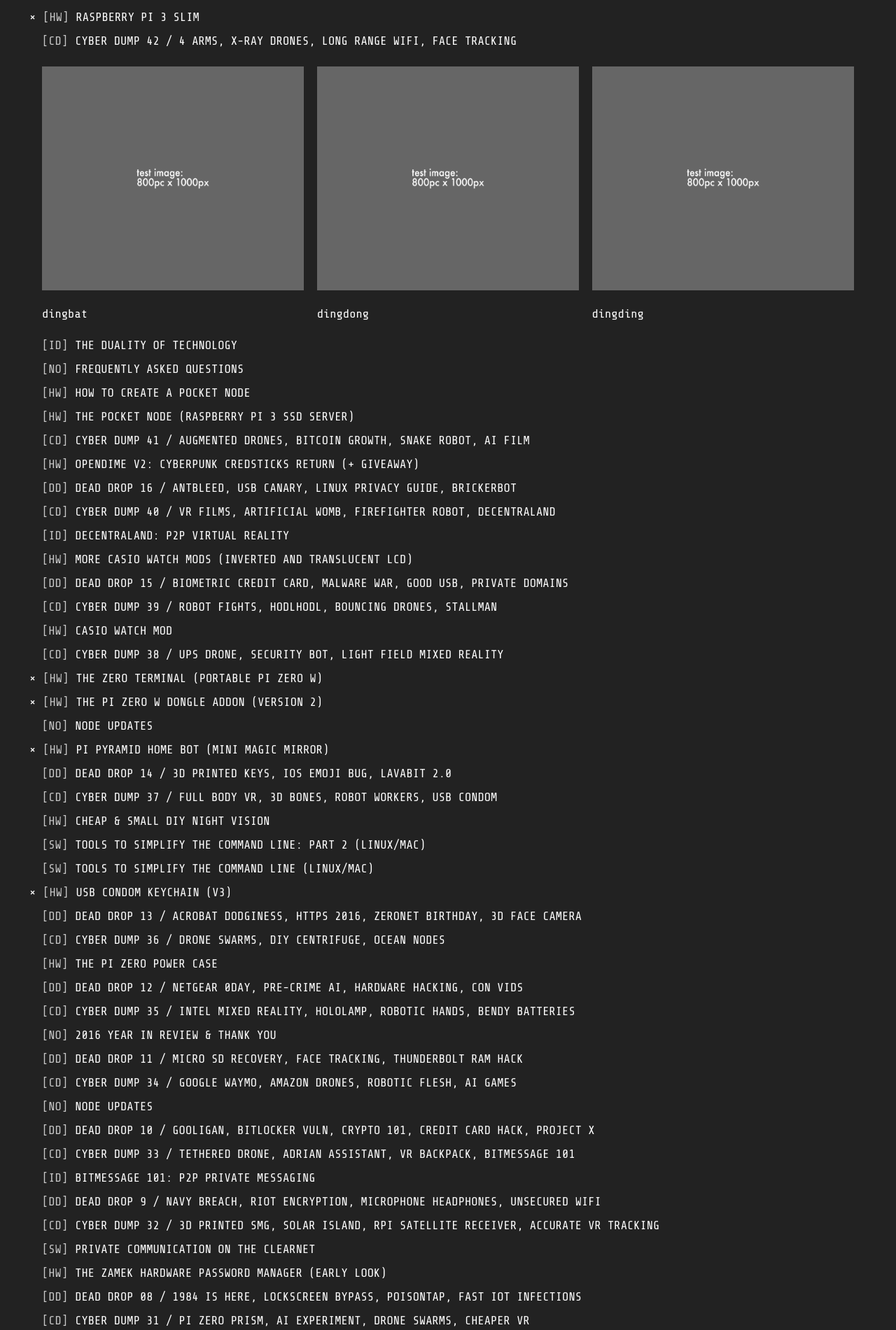
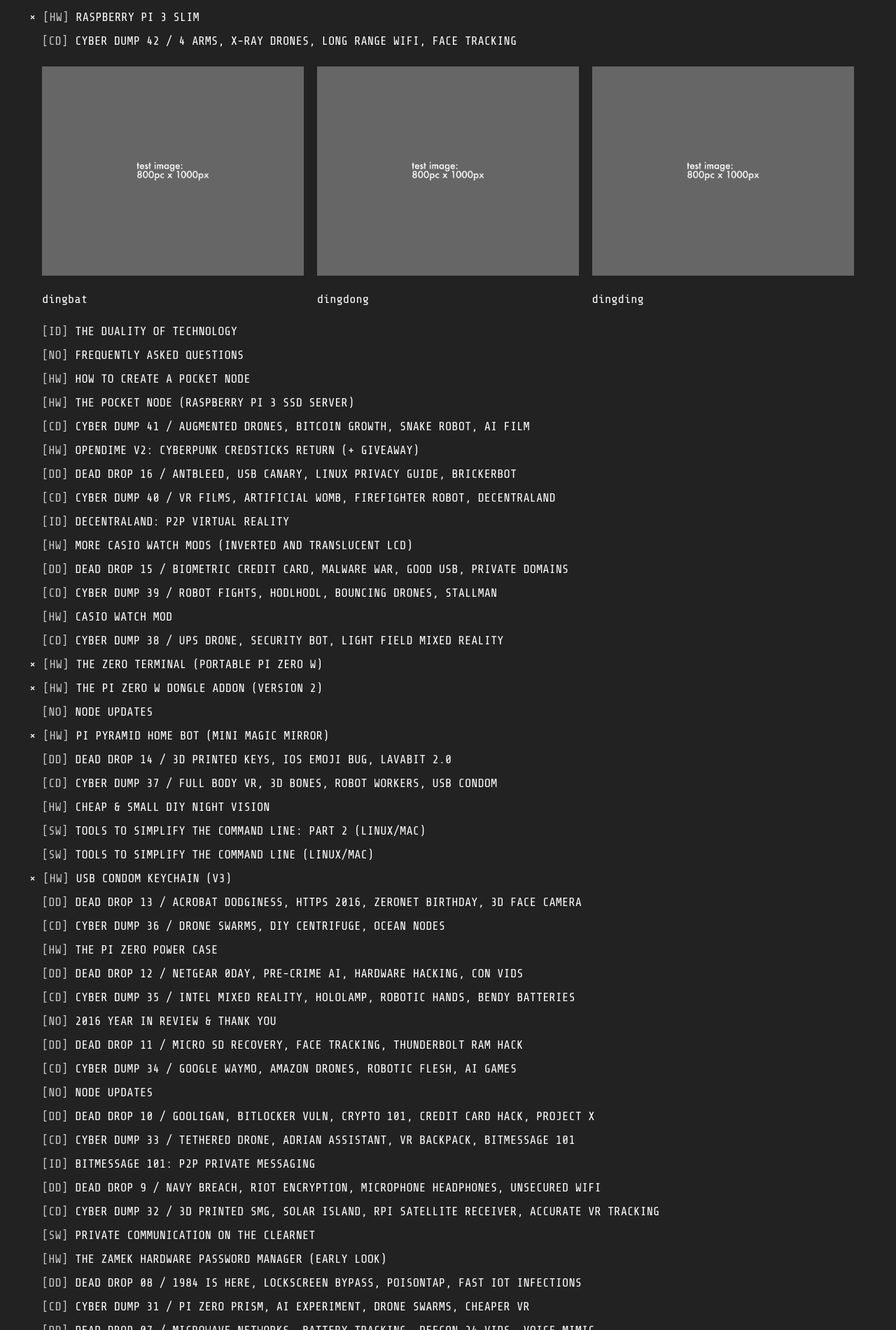
Before and after one commit to jeromearul/jeromearul.github.io, a Jekyll site: the page test2/test2.html, which Jekyll copies as it is, in a window 1280 px wide. Shown: the part 481-2382 px from the top of the page at 70% size. Built offline with Jekyll 4.4.1, drawn with Linux system fonts in a browser that asks for light colours.

Commit message:
width removal

```diff
--- a/test2/test2.html
+++ b/test2/test2.html
@@ -117,13 +117,13 @@
 
 <div class="section group">
 	<div class="col span_1_of_3">
-    <a href="http://jeromearul.com"><img src="autoauto/test image.png" alt="image missing" style="width:600px;height:320px;">dingbat</a>
+    <a href="http://jeromearul.com"><img src="autoauto/test image.png" alt="image missing">dingbat</a>
 	</div>
 	<div class="col span_1_of_3">
-	<a href="http://jeromearul.com"><img src="autoauto/test image.png" alt="image missing" style="width:600px;height:320px;">dingdong</a>
+	<a href="http://jeromearul.com"><img src="autoauto/test image.png" alt="image missing">dingdong</a>
 	</div>
 	<div class="col span_1_of_3">
-	<a href="http://jeromearul.com"><img src="autoauto/test image.png" alt="image missing" style="width:600px;height:320px;">dingding</a>
+	<a href="http://jeromearul.com"><img src="autoauto/test image.png" alt="image missing">dingding</a>
 	</div>
 </div>
 
```
